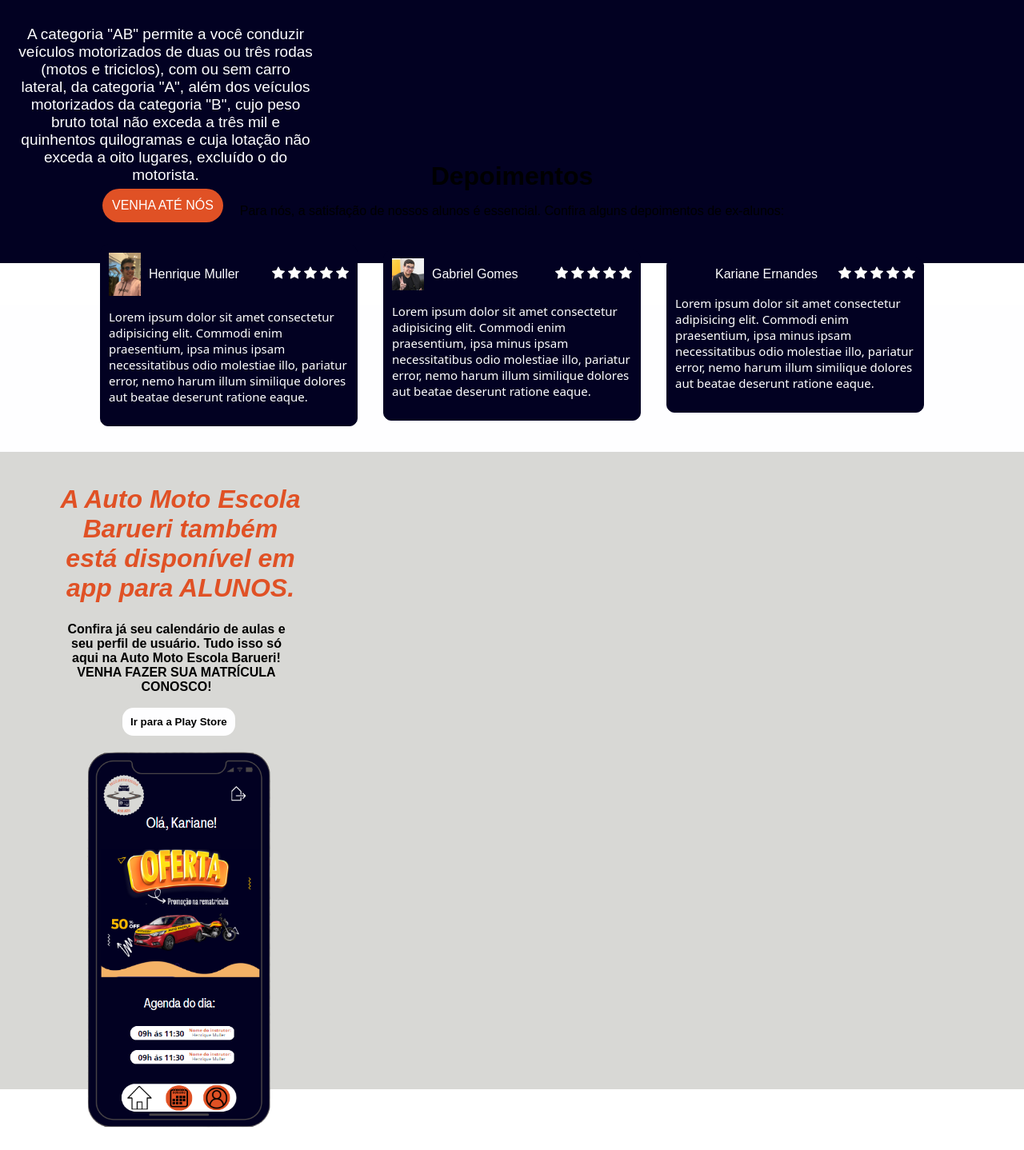
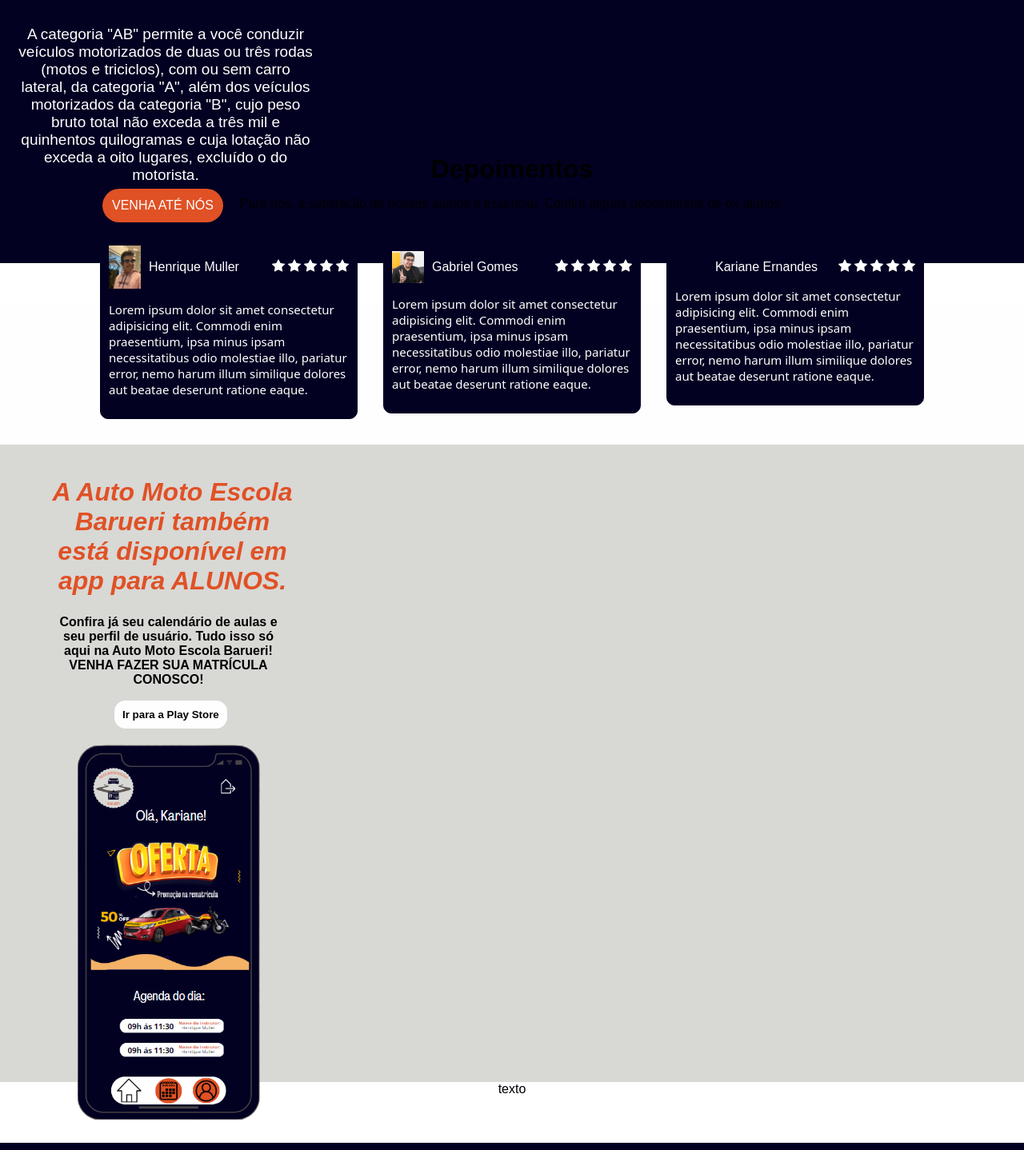
Before and after one commit to Gabriel740G/TCC, a PHP site: page / in a window 1280 px wide. Shown: the part 1919-3357 px from the top of the page at 80% size. Run offline with PHP 8.4, Linux system fonts and the light colour scheme.

Commit message:
Atualizações

```diff
--- a/estilos/style.css
+++ b/estilos/style.css
@@ -374,7 +374,7 @@
 }
 
 #texto {
-    transform: translateX(-20px);
+    transform: translateX(-30px);
     width: 400px;
 }
 
@@ -404,13 +404,7 @@
 
 img#app {
     width: 365px;
-    transform: translate(37px, 80px);
+    transform: translate(24px, 80px);
 }
 
 /* Configurações do rodapé */
-
-footer {
-    background-color: black;
-    width: 100%;
-    height: 10px;
-}
--- a/index.html
+++ b/index.html
@@ -185,7 +185,7 @@
         <img src="imagens/app_img.png" alt="app" id="app">
     </div>
     <footer>
-
+        <p>texto</p>
     </footer>
 </body>
 <script>
```
